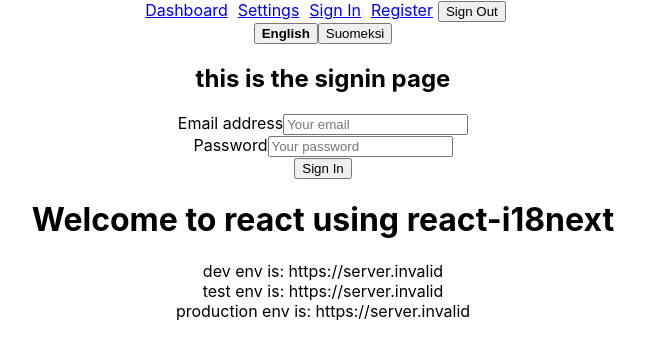
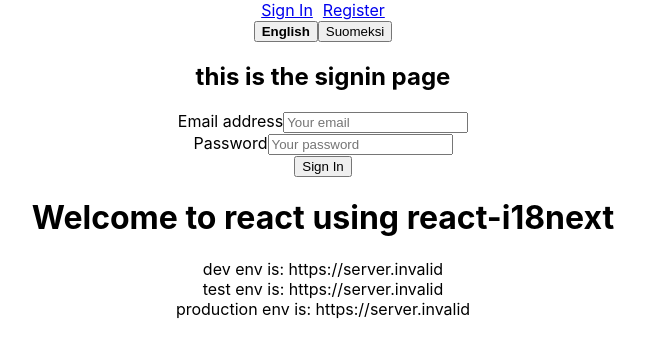
Before and after one commit to jj-stigell/srs-app-frontend, a React (Create React App) app: page /login in a window 1280 px wide. Shown: the top 360 px of the page, without its empty margins (317-962 px from the left). Built offline with nearby package versions, Linux system fonts and the light colour scheme; no server answers.

Commit message:
login logout redux store update

```diff
--- a/src/App.js
+++ b/src/App.js
@@ -1,12 +1,17 @@
 import './App.css';
 import Title from './components/Title';
 import NavBar from './components/NavBar';
+import { useSelector } from 'react-redux';
 
 const App = () => {
 
+  // eslint-disable-next-line no-undef
+  const user = useSelector(state => state.user);
+  console.log('user is:::::::',user);
+
   return (
     <div className="App">
-      <NavBar />
+      <NavBar user={user}/>
       <Title />
       <p>
         dev env is: {process.env.REACT_APP_DEV_BACKEND_URL}
--- a/src/components/LoginForm.js
+++ b/src/components/LoginForm.js
@@ -5,9 +5,6 @@ import { LOGIN } from '../queries/mutations';
 import Notification from './Notification';
 import { useDispatch } from 'react-redux';
 import { setUser } from '../redux/reducers/userReducer';
-
-
-import { useSelector } from 'react-redux';
 
 const LoginForm = () => {
   const { t } = useTranslation();
@@ -19,10 +16,6 @@ const LoginForm = () => {
 
   //const found = window.localStorage.getItem('token');
   //console.log('token in store', found);
-
-  // eslint-disable-next-line no-undef
-  const user = useSelector(state => state.user);
-  console.log('user is:::::::',user);
 
   const [ login, result ] = useMutation(LOGIN, {
     onError: (error) => {
@@ -40,10 +33,7 @@ const LoginForm = () => {
       const user = result.data.login.user;
       const token = result.data.login.token.value;
       localStorage.setItem('token', token);
-
       dispatch(setUser(user));
-
-
     }
   }, [result.data]);
 
--- a/src/components/NavBar.js
+++ b/src/components/NavBar.js
@@ -10,9 +10,12 @@ import LoginForm from './LoginForm';
 import RegisterForm from './RegisterForm';
 import { useTranslation } from 'react-i18next';
 import { useApolloClient } from '@apollo/client';
+import { useDispatch } from 'react-redux';
+import { logoutUser } from '../redux/reducers/userReducer';
 
-const NavBar = () => {
+const NavBar = ({ user }) => {
   const client = useApolloClient();
+  const dispatch = useDispatch();
   const { t } = useTranslation();
   const padding = {
     padding: 5
@@ -20,6 +23,8 @@ const NavBar = () => {
 
   const logout = () => {
     //setToken(null);
+    //logoutUser
+    dispatch(logoutUser());
     localStorage.clear();
     client.resetStore();
   };
@@ -27,11 +32,17 @@ const NavBar = () => {
   return (
     <Router>
       <div>
-        <Link style={padding} to="/">{t('navbar.dashboard')}</Link>
-        <Link style={padding} to="/settings">{t('navbar.settings')}</Link>
-        <Link style={padding} to="/login">{t('navbar.signin')}</Link>
-        <Link style={padding} to="/register">{t('navbar.register')}</Link>
-        <button onClick={logout}>{t('navbar.signout')}</button>
+        {user
+          ? <div>
+            <Link style={padding} to="/">{t('navbar.dashboard')}</Link>
+            <Link style={padding} to="/settings">{t('navbar.settings')}</Link>
+            <button onClick={logout}>{t('navbar.signout')}</button>
+          </div>
+          : <div>
+            <Link style={padding} to="/login">{t('navbar.signin')}</Link>
+            <Link style={padding} to="/register">{t('navbar.register')}</Link>
+          </div>}
+
         <LanguageBar />
       </div>
       <Routes>
--- a/src/redux/reducers/userReducer.js
+++ b/src/redux/reducers/userReducer.js
@@ -2,7 +2,7 @@ import { createSlice } from '@reduxjs/toolkit';
 
 const userSlice = createSlice({
   name: 'user',
-  initialState: [],
+  initialState: null,
   reducers: {
     setUser(state, action) {
       return action.payload;
@@ -19,4 +19,10 @@ export const updateUser = () => {
   };
 };
 
+export const logoutUser = () => {
+  return async dispatch => {
+    dispatch(setUser(null));
+  };
+};
+
 export default userSlice.reducer;
```
